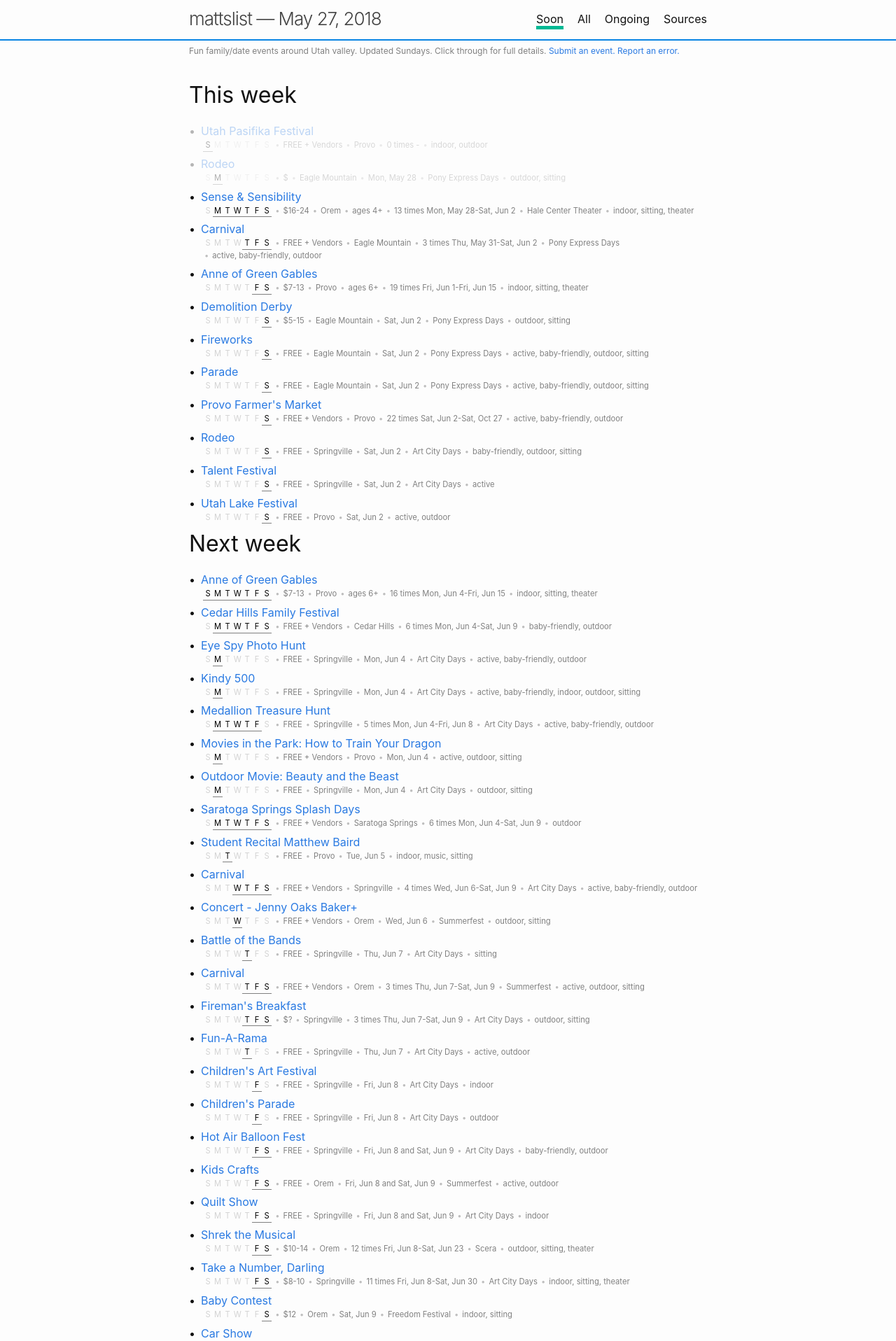
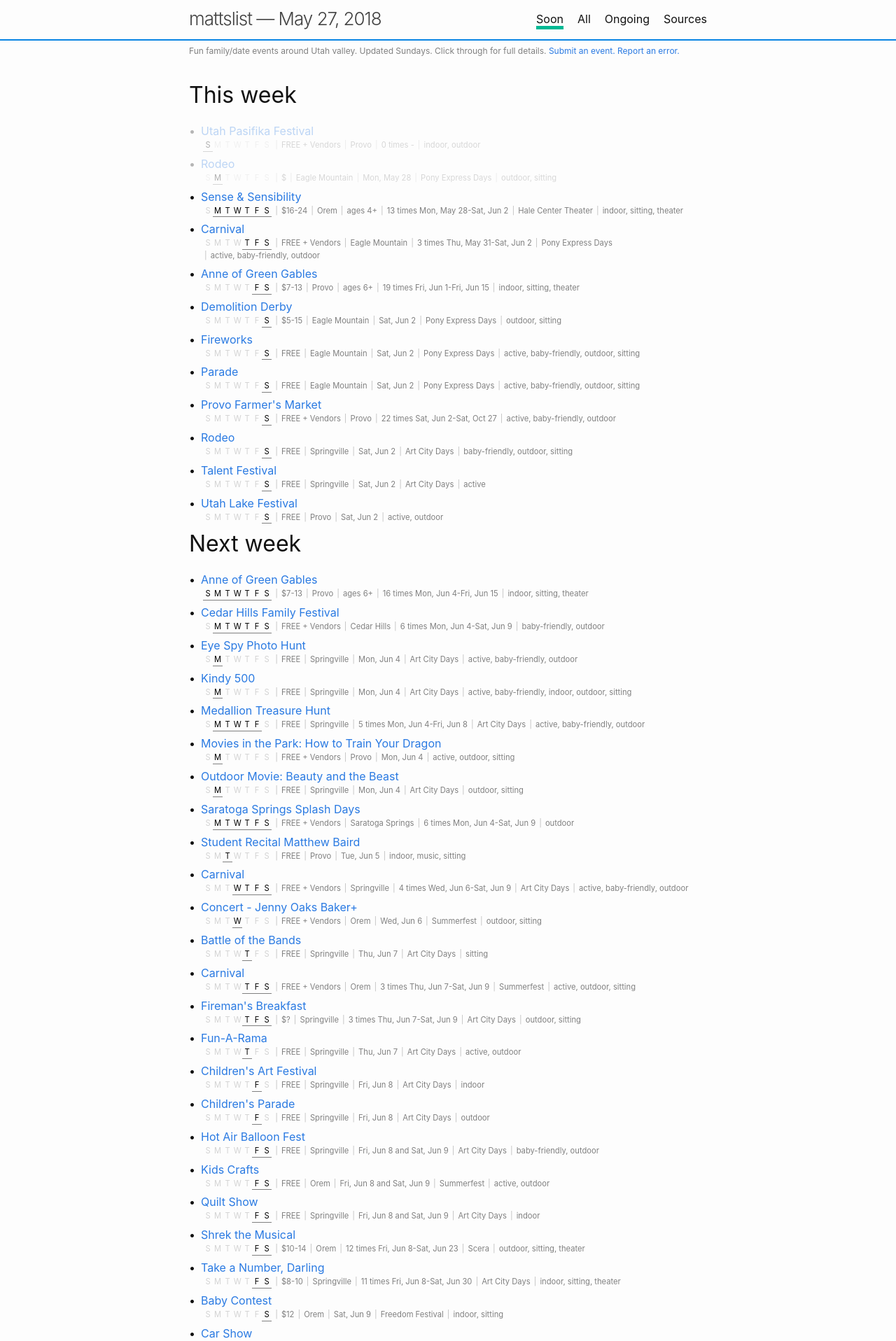
Before and after one commit to iffy/utahvalley, a Jekyll site: the page built from index.md, in a window 1280 px wide. Shown: the top 1916 px of the page at 70% size. Built offline with Jekyll 4.4.1, drawn with Linux system fonts in a browser that asks for light colours.

Commit message:
Better divider

```diff
--- a/_sass/minima/_layout.scss
+++ b/_sass/minima/_layout.scss
@@ -66,7 +66,7 @@ li {
     display: inline-block;
   }
   .segment::before {
-    content: '\2022';
+    content: '|';
     display: inline-block;
     padding: 0 5px;
     opacity: 0.5;
```
